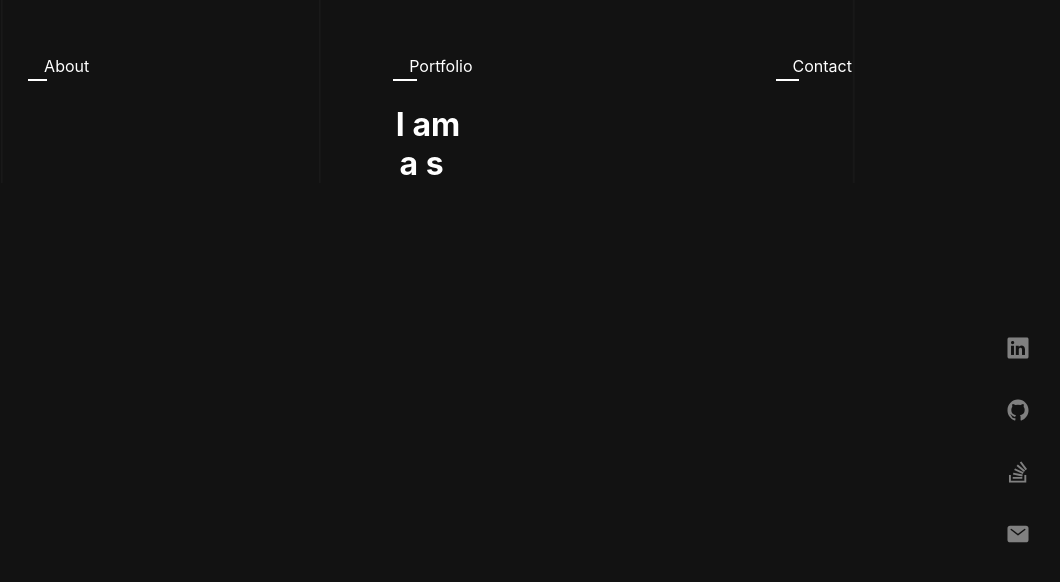
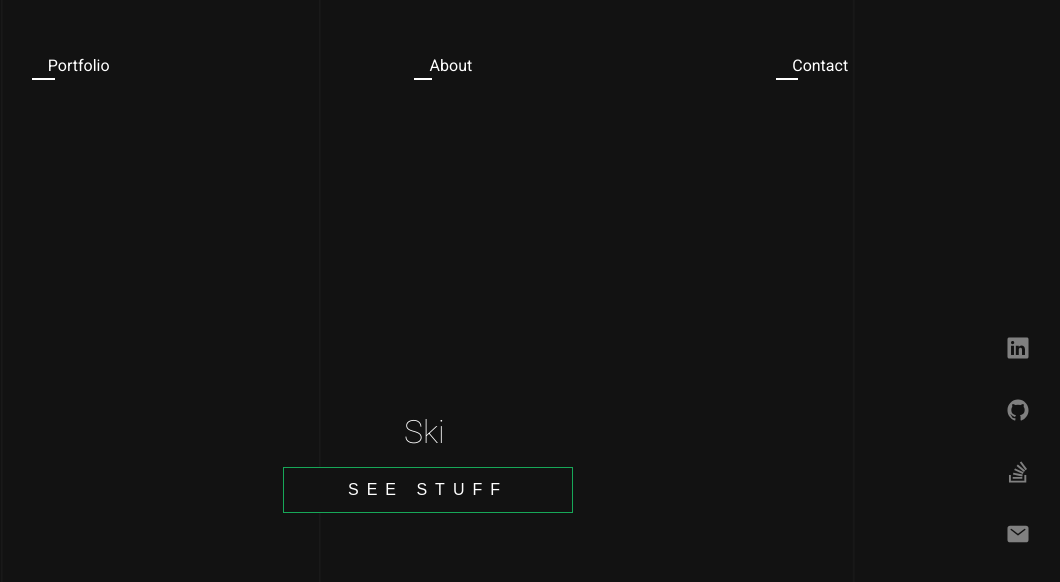
Before and after one commit to BergC/bergc-portfolio, a React (Create React App) app: page / in a window 1280 px wide. Shown: the top 582 px of the page, without its empty margins (212-1272 px from the left). Built offline with nearby package versions, Linux system fonts and the light colour scheme.

Commit message:
continued formatting landing page

```diff
--- a/src/App.js
+++ b/src/App.js
@@ -4,6 +4,7 @@ import './App.scss';
 import BigHero from './components/BigHero';
 import Contact from './components/Contact';
 import Nav from './components/Nav';
+import Portfolio from './components/Portfolio';
 
 function App() {
     return (
@@ -11,6 +12,7 @@ function App() {
             <Nav />
             <BigHero />
             <Contact />
+            <Portfolio />
         </div>
     );
 }
--- a/src/App.scss
+++ b/src/App.scss
@@ -1,5 +1,10 @@
+// Fonts
+@import url('https://fonts.googleapis.com/css2?family=Roboto:wght@100;400;500;700&display=swap');
+
+// Base CSS
 @import './styles/base/base.scss';
 
 // Components
+@import './styles/components/bighero.scss';
 @import './styles/components/contact.scss';
 @import './styles/components/nav.scss';
--- a/src/components/BigHero.js
+++ b/src/components/BigHero.js
@@ -1,19 +1,19 @@
-import React from 'react';
+import React, { Fragment } from 'react';
 import Typewriter from 'typewriter-effect';
 
 const BigHero = () => (
-    <div>
-        <h1>
-            I am
+    <Fragment>
+        <div className='bighero'>
+            <h1 className='bighero__header'>
                 <Typewriter
                     options={{
                         strings: [
-                        'Chris Berg',
-                        'a skiier',
-                        'a developer',
-                        'a homemade ramen chef',
-                        'a beer brewer',
-                        'a mountain biker',
+                            'chris berg',
+                            'skiier',
+                            'developer',
+                            'homemade ramen chef',
+                            'beer brewer',
+                            'mountain biker',
                         ],
                         autoStart: true,
                         loop: true,
@@ -21,6 +21,9 @@ const BigHero = () => (
                 />
             </h1>
         </div>
+
+        <button className='bighero__button'>See Stuff</button>
+    </Fragment>
 );
 
 export default BigHero;
--- a/src/components/Nav.js
+++ b/src/components/Nav.js
@@ -4,11 +4,11 @@ const Nav = () => (
     <nav className='nav'>
         <ul className='nav__list'>
             <li className='nav__list-item'>
-                About
+                Portfolio
                 <span className='nav__slider'></span>
             </li>
             <li className='nav__list-item'>
-                Portfolio
+                About
                 <span className='nav__slider'></span>
             </li>
             <li className='nav__list-item'>
--- /dev/null
+++ b/src/components/Portfolio.js
@@ -0,0 +1,9 @@
+import React from 'react';
+
+const Portfolio = () => (
+    <div>
+        <p></p>
+    </div>
+);
+
+export default Portfolio;
--- a/src/styles/base/base.scss
+++ b/src/styles/base/base.scss
@@ -1,13 +1,18 @@
+html {
+    background: url(../../images/hero.jpg) no-repeat 50% 50% fixed;
+    background-size: cover;
+}
+
 html,
 body {
-    background: #121212;
     color: #fff;
+    font-family: Roboto, sans-serif;
     margin: 0;
     padding: 0;
     text-align: center;
 }
 
-body {
-    background: url(../../images/hero.jpg) no-repeat 50% 50%;
-    background-size: cover;
-}
+// body {
+//     background: url(../../images/hero.jpg) no-repeat 50% 50%;
+//     background-size: cover;
+// }
--- /dev/null
+++ b/src/styles/components/bighero.scss
@@ -0,0 +1,29 @@
+.bighero {
+    display: table;
+    height: 22rem;
+    margin: 0 auto;
+}
+
+.bighero__header {
+    display: table-cell;
+    font-weight: lighter;
+    text-transform: capitalize;
+    vertical-align: bottom;
+}
+
+.bighero__button {
+    background-color: #121212;
+    border: 1px solid rgb(23, 167, 88);
+    color: white;
+    cursor: pointer;
+    font-size: 1rem;
+    letter-spacing: 0.5rem;
+    margin-top: 1rem;
+    padding: 0.8rem 4rem;
+    text-transform: uppercase;
+    transition: all 0.5s linear;
+
+    &:hover {
+        background-color: rgb(23, 167, 88);
+    }
+}
--- a/src/styles/components/contact.scss
+++ b/src/styles/components/contact.scss
@@ -2,7 +2,6 @@
     position: absolute;
     right: 8%;
     top: 38%;
-    z-index: 1;
 }
 
 .contact__list {
@@ -20,6 +19,7 @@
 
     &:hover {
         cursor: pointer;
+        // color: rgb(23, 167, 88);
         color: white;
     }
 }
--- a/src/styles/components/nav.scss
+++ b/src/styles/components/nav.scss
@@ -16,7 +16,7 @@
     transition: all 0.3s ease-out;
 
     &:hover {
-        color: darken(white, 45%);
+        color: grey;
         cursor: pointer;
     }
 
```
Lines whose indentation alone changed are shown as unchanged.
